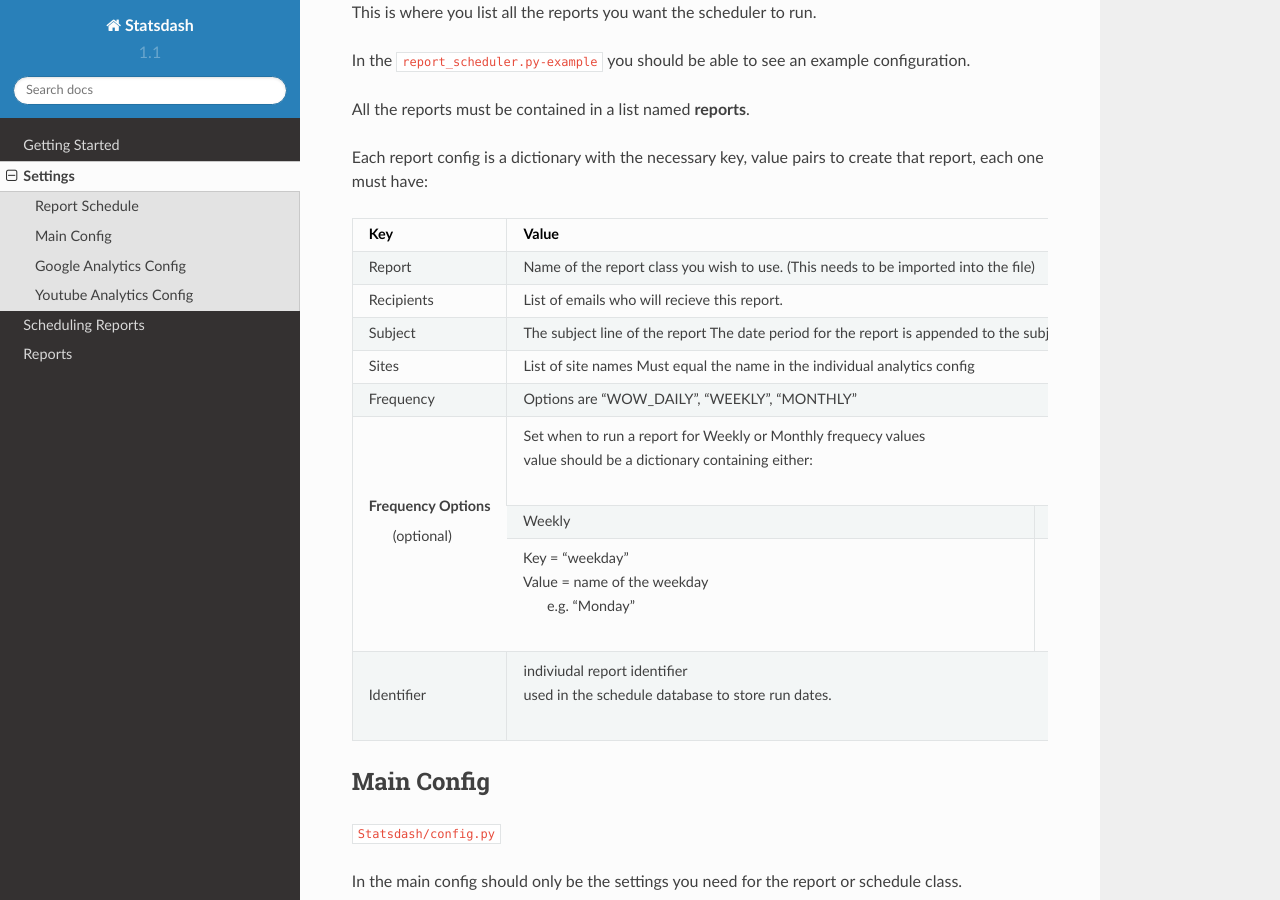
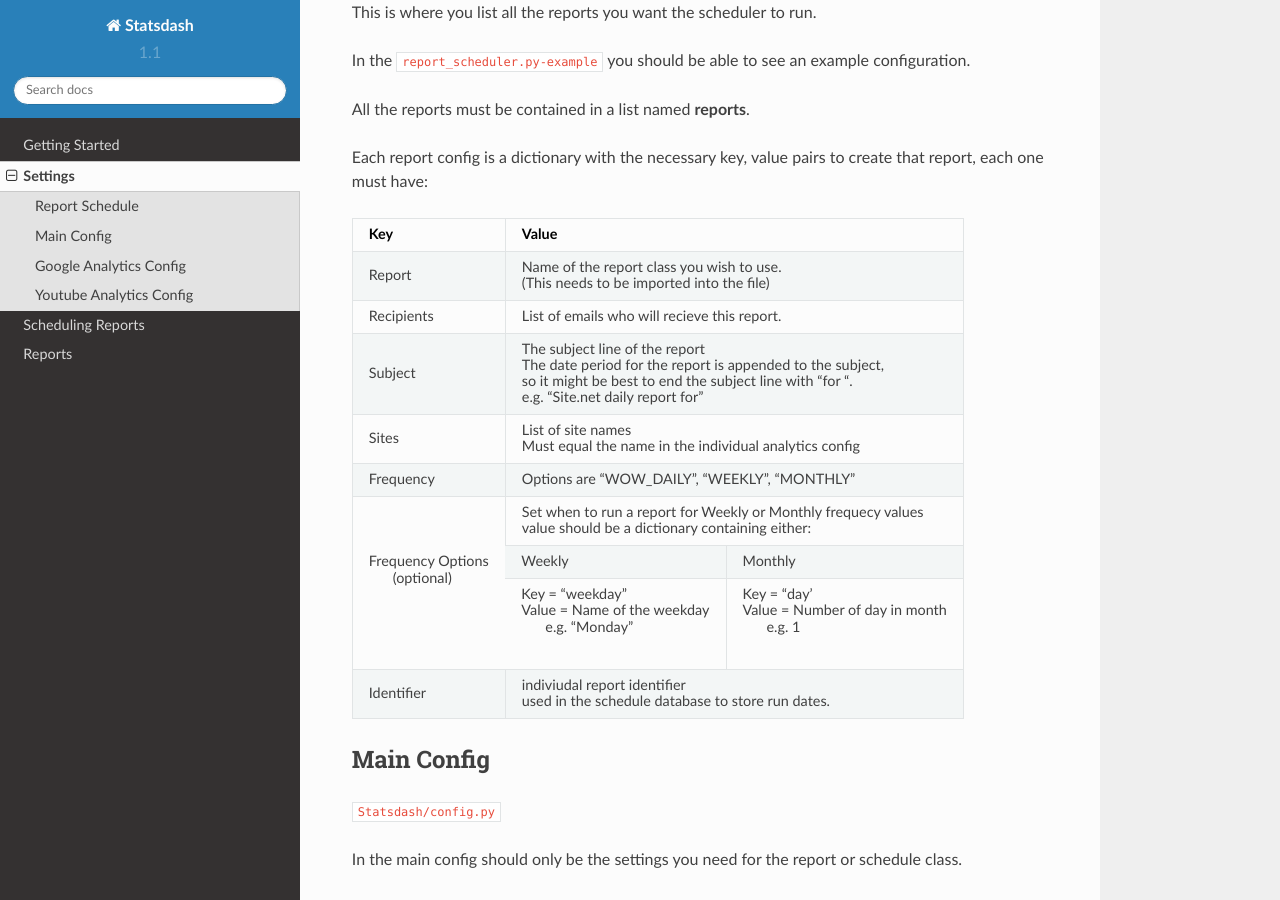
Before and after one commit to gamernetwork/gastatsdash, a Sphinx documentation site: the page built from docs/settings.rst, in a window 1280 px wide and 900 px high, scrolled down 264 px. Built offline with Sphinx 7.4.7 and the Read the Docs theme 2.0.0, drawn with Linux system fonts in a browser that asks for light colours.

Commit message:
test settings style tweaks

```diff
--- a/docs/settings.rst
+++ b/docs/settings.rst
@@ -18,31 +18,40 @@ Each report config is a dictionary with the necessary key, value pairs to create
 |	Key	     |			Value 						       |
 +====================+=========================================================================+
 |	Report 	     | Name of the report class you wish to use. 			       |
+|	             |									       |
 |		     | (This needs to be imported into the file)		               |
 +--------------------+-------------------------------------------------------------------------+
 |	Recipients   | List of emails who will recieve this report.			       |
 +--------------------+-------------------------------------------------------------------------+
 |	Subject	     | The subject line of the report					       |
+|		     |									       |
 |		     | The date period for the report is appended to the subject,              |
+|		     | 									       |
 |                    | so it might be best to end the subject line with "for ".                |
+|		     |									       |
 |                    | e.g. "Site.net daily report for"                                        |
 +--------------------+-------------------------------------------------------------------------+
 |	Sites	     | List of site names 						       |
+|		     |  								       |
 |		     | Must equal the name in the individual analytics config                  |
 +--------------------+-------------------------------------------------------------------------+
 |	Frequency    |	 Options are "WOW_DAILY", "WEEKLY", "MONTHLY"			       |
 +--------------------+----------------------+-------------------------+------------------------+
-|  Frequency Options | | Set when to run a report for Weekly or Monthly frequecy values        |
-|    (optional)      | | value should be a dictionary containing either:                       |
+|  Frequency Options | Set when to run a report for Weekly or Monthly frequecy values          |
+|                    |									       |
+|    (optional)      | value should be a dictionary containing either:                         |
 |		     +----------------------------------+--------------------------------------+
 |		     |	 Weekly 		        |   Monthly		               |
 |		     +----------------------------------+--------------------------------------+
-|                    |  | Key = "weekday"              	|  | Key = "day'	               |
-|		     |  | Value = name of the weekday   |  | Value = Number of day in month    |
-|                    |  |   e.g. "Monday"               |  |   e.g. 1                          |
+|                    | Key = "weekday"              	| Key = "day'	                       |
+|		     |				        |				       |
+|		     | Value = Name of the weekday      | Value = Number of day in month       |
+|		     |				        |				       |
+|                    |   e.g. "Monday"                  |   e.g. 1                             |
 +--------------------+----------------------------------+--------------------------------------+
-|     Identifier     | | indiviudal report identifier					       |
-|		     | | used in the schedule database to store run dates.	               |
+|     Identifier     | indiviudal report identifier					       |
+|		     |									       |
+|		     | used in the schedule database to store run dates.	               |
 +--------------------+-------------------------------------------------------------------------+
 
 
```
